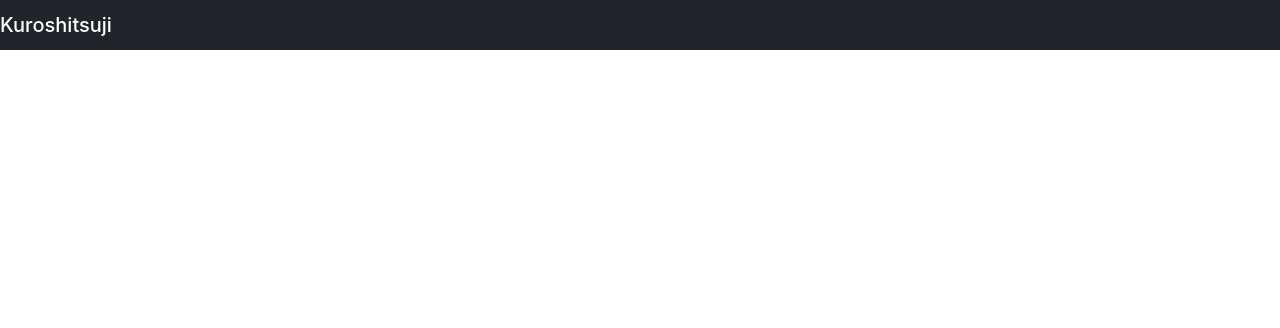
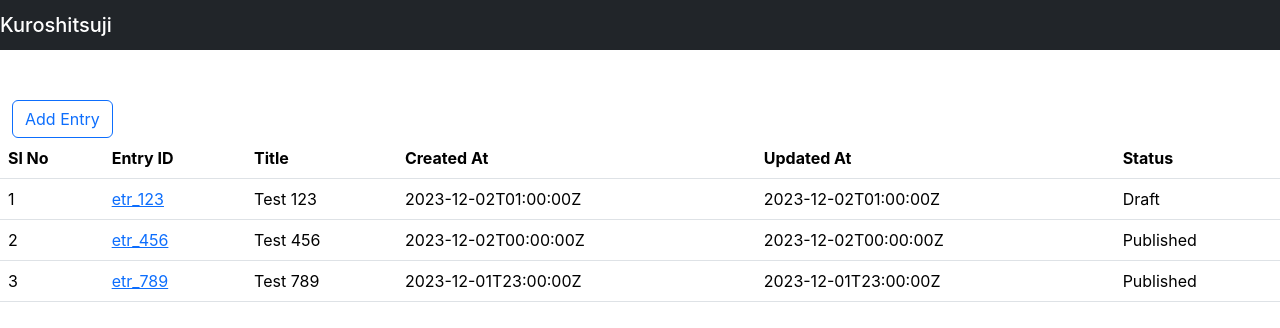
Before and after one commit to krishnamurthypranesh/kuroshitsuji, a React (Create React App) app in the folder frontend/: page /collections/1 in a window 1280 px wide. Before the commit this address had no page. Shown: the top 328 px of the page. Built offline with nearby package versions, Linux system fonts and the light colour scheme; sample sign-in values are in the browser's storage.

Commit message:
Stub collection details page

```diff
--- a/frontend/src/App.js
+++ b/frontend/src/App.js
@@ -9,6 +9,8 @@
 import PrivateRoute from './PrivateRoute';
 
 import CreateCollection from './CreateCollection';
+
+import CollectionDetails from './CollectionDetails';
 
 import './App.css';
 
@@ -61,9 +63,14 @@
             <Route exact path='/' element={<Home loggedIn={loggedIn} setLoggedIn={setLoggedIn} />}/>
           </Route>
 
-          <Route exact path='/collections/new' element={<PrivateRoute component={CreateCollection} loggedIn={loggedIn} />}>
+          {/* <Route exact path='/collections/new' element={<PrivateRoute component={CreateCollection} loggedIn={loggedIn} />}>
             <Route path="/collections/new" element={<CreateCollection />} />
+          </Route> */}
+
+          <Route exact path='/collections/:collectionId' element={<PrivateRoute component={CollectionDetails} loggedIn={loggedIn} />}>
+            <Route path="/collections/:collectionId" element={<CollectionDetails />} />
           </Route>
+
 
         </Routes>
 
--- /dev/null
+++ b/frontend/src/CollectionDetails.js
@@ -0,0 +1,118 @@
+import { React, useEffect, useState } from "react";
+
+import { useNavigate, useParams } from "react-router-dom";
+
+const CollectionDetails = (props) => {
+    const urlParams = useParams();
+
+    const [entriesList, setEntriesList] = useState({ records: [] });
+
+    useEffect(() => { listEntriesForCollection() }, [])
+
+    const navigate = useNavigate();
+
+    const onAddEntryButtonClick = () => {
+        // navigate to the concerned url
+        navigate("/collections/" + urlParams.collectionId + "/new-entry/")
+    }
+
+    async function listEntriesForCollection() {
+        // const userToken = JSON.parse(localStorage.getItem("user")).token;
+
+        // const response = await fetch(
+        //     "http://localhost:8000/v1/journal/entries/?collection_id=" + urlParams.collectionId,
+        //     {
+        //         method: "GET",
+        //         headers: {
+        //             Authorization: "Bearer " + userToken,
+        //             "Content-Type": "application/json",
+        //         },
+        //     }
+        // )
+        // if (!response.ok) {
+        //     console.log("error fetching data from server");
+        //     throw new Error("error fetching data from server");
+        // }
+
+        // const data = await response.json();
+
+        const data = {
+            "limit": 10,
+            "records": [
+                {
+                    "entry_id": "etr_123",
+                    "title": "Test 123",
+                    "created_at": "2023-12-02T01:00:00Z",
+                    "updated_at": "2023-12-02T01:00:00Z",
+                    "status": "Draft"
+                },
+                {
+                    "entry_id": "etr_456",
+                    "title": "Test 456",
+                    "created_at": "2023-12-02T00:00:00Z",
+                    "updated_at": "2023-12-02T00:00:00Z",
+                    "status": "Published"
+                },
+                {
+                    "entry_id": "etr_789",
+                    "title": "Test 789",
+                    "created_at": "2023-12-01T23:00:00Z",
+                    "updated_at": "2023-12-01T23:00:00Z",
+                    "status": "Published"
+                },
+            ]
+        }
+
+        setEntriesList(data)
+    }
+
+    const renderTable = () => {
+        const data = entriesList;
+
+        const generateRow = (record, index) => {
+            return (
+                <tr>
+                        <td>{index + 1}</td>
+                        <td><a href={"/entries/" + record.entry_id}>{record.entry_id}</a></td>
+                        <td>{record.title}</td>
+                        <td>{record.created_at}</td>
+                        <td>{record.updated_at}</td>
+                        <td>{record.status}</td>
+                </tr>
+            )
+        }
+
+        return (
+            <div>
+                <button type="button" className="btn btn-outline-primary" onClick={onAddEntryButtonClick}>Add Entry</button>
+
+                <div className="row justify-content-center">
+                    <table className="table table-responsive">
+                        <thead>
+                            <tr>
+                                <th scope="col">Sl No</th>
+                                <th scope="col">Entry ID</th>
+                                <th scope="col">Title</th>
+                                <th scope="col">Created At</th>
+                                <th scope="col">Updated At</th>
+                                <th scope="col">Status</th>
+                            </tr>
+                        </thead>
+                        <tbody>
+                            {
+                                data.records.map((listValue, index) => {
+                                    return generateRow(listValue, index)
+                                })
+                            }
+                        </tbody>
+                    </table>
+                </div>
+            </div>
+        )
+
+    }
+
+    return renderTable()
+}
+
+export default CollectionDetails;
--- a/frontend/src/Home.js
+++ b/frontend/src/Home.js
@@ -44,10 +44,10 @@
         const generateRow = (record, index) => {
             return (
                 <tr>
-                    <td>{index + 1}</td>
-                    <td>{record.collection_id}</td>
-                    <td>{record.name}</td>
-                    <td>{record.created_at}</td>
+                        <td>{index + 1}</td>
+                        <td><a href={"/collections/" + record.collection_id}>{record.collection_id}</a></td>
+                        <td>{record.name}</td>
+                        <td>{record.created_at}</td>
                 </tr>
             )
         }
```
Also changed, not shown: frontend/src/CreateCollection.js (+13 -1 lines).
